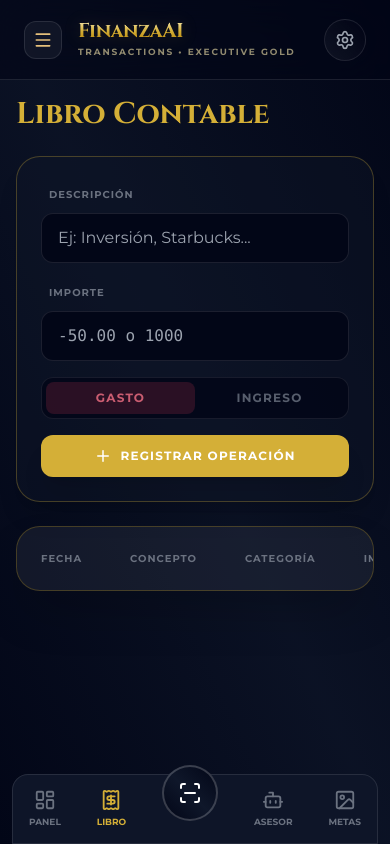
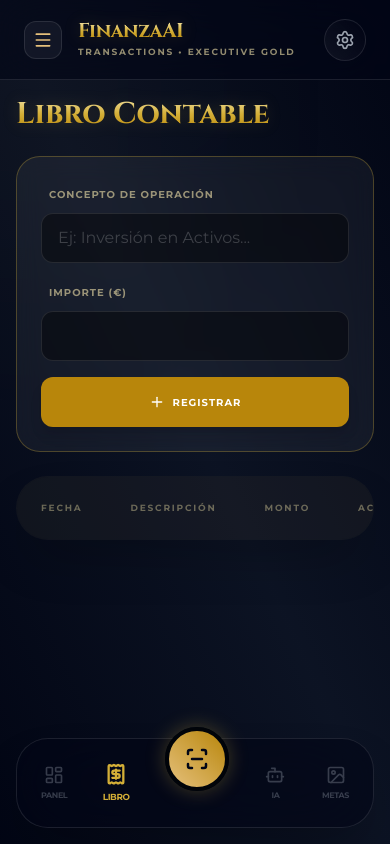
Before and after one commit to publicidadxacarlos-cell/FinanzaAI, a React (Vite) app: page / in a window 390 px wide. Both pictures are taken after a click on the button "LIBRO". Built offline with nearby package versions, Linux system fonts and the light colour scheme; a web font is replaced by a local one.

Commit message:
Versión Final: Estilo Dubái Premium, Puntos de Millar y Auto-Sync

```diff
--- a/src/App.tsx
+++ b/src/App.tsx
@@ -41,6 +41,21 @@
     if (mainElement) mainElement.scrollTo(0, 0);
   }, [currentView]);
 
+  // 🚀 FUNCIÓN PARA SINCRONIZAR UNA SOLA TRANSACCIÓN (AUTO-SYNC)
+  const syncSingleTransaction = async (t: Transaction) => {
+    const sheetUrl = localStorage.getItem('googleSheetUrl');
+    if (!sheetUrl) return;
+    try {
+      await fetch(sheetUrl, {
+        method: 'POST',
+        mode: 'no-cors',
+        body: JSON.stringify({ ...t, action: 'create' })
+      });
+    } catch (error) {
+      console.error("Error en auto-sync:", error);
+    }
+  };
+
   const handleSyncAll = async () => {
     const sheetUrl = localStorage.getItem('googleSheetUrl');
     if (!sheetUrl) { setView(View.SETTINGS); return; }
@@ -54,7 +69,6 @@
     setIsSyncing(false);
   };
 
-  // FUNCIONES DE CONTROL DE TRANSACCIONES
   const handleAddOrUpdate = (t: Transaction) => {
     setTransactions(prev => {
       const exists = prev.find(item => item.id === t.id);
@@ -63,6 +77,9 @@
       }
       return [t, ...prev];
     });
+
+    // Si es nueva (no estamos editando), sincronizar automáticamente
+    syncSingleTransaction(t);
   };
 
   const handleDelete = (id: string) => {
@@ -70,8 +87,10 @@
   };
 
   return (
-    <div className={`flex h-screen overflow-hidden bg-midnight relative`}>
-      <div className={`absolute inset-0 bg-gradient-to-tr ${currentTheme.gradient} opacity-70 pointer-events-none`} />
+    <div className={`flex h-screen overflow-hidden bg-[#010409] relative`}>
+      {/* REFLEJOS DE FONDO TIPO BANCO PRIVADO */}
+      <div className={`absolute inset-0 bg-gradient-to-tr ${currentTheme.gradient} opacity-80 pointer-events-none`} />
+      <div className="absolute top-[-10%] left-[-10%] w-[40%] h-[40%] bg-gold-500/5 blur-[120px] rounded-full pointer-events-none" />
 
       <Sidebar
         currentView={currentView}
@@ -104,6 +123,7 @@
                 updateTransaction={handleAddOrUpdate}
                 deleteTransaction={handleDelete}
                 theme={currentTheme}
+                onSync={handleSyncAll} // Pasamos la función de sync
               />
             )}
             {currentView === View.SCANNER && (
@@ -117,27 +137,32 @@
           </div>
         </main>
 
-        <nav className="md:hidden fixed bottom-0 left-3 right-3 bg-navy/95 backdrop-blur-xl border border-white/10 px-4 py-1.5 flex justify-between items-center z-50 rounded-t-2xl">
-          <button onClick={() => setView(View.DASHBOARD)} className={`flex flex-col items-center ${currentView === View.DASHBOARD ? currentTheme.text : 'text-gray-500'}`}>
-            <LayoutDashboard size={22} />
-            <span className="text-[9px] font-bold uppercase mt-1">Panel</span>
+        {/* BOTTOM NAV CON CRISTAL ESMERILADO */}
+        <nav className="md:hidden fixed bottom-4 left-4 right-4 bg-midnight/60 backdrop-blur-2xl border border-white/10 px-6 py-3 flex justify-between items-center z-50 rounded-[2rem] shadow-2xl">
+          <button onClick={() => setView(View.DASHBOARD)} className={`flex flex-col items-center transition-all ${currentView === View.DASHBOARD ? currentTheme.text + ' scale-110' : 'text-gray-500 opacity-50'}`}>
+            <LayoutDashboard size={20} strokeWidth={currentView === View.DASHBOARD ? 2.5 : 2} />
+            <span className="text-[8px] font-black uppercase mt-1 tracking-tighter">Panel</span>
           </button>
-          <button onClick={() => setView(View.TRANSACTIONS)} className={`flex flex-col items-center ${currentView === View.TRANSACTIONS ? currentTheme.text : 'text-gray-500'}`}>
-            <Receipt size={22} />
-            <span className="text-[9px] font-bold uppercase mt-1">Libro</span>
+
+          <button onClick={() => setView(View.TRANSACTIONS)} className={`flex flex-col items-center transition-all ${currentView === View.TRANSACTIONS ? currentTheme.text + ' scale-110' : 'text-gray-500 opacity-50'}`}>
+            <Receipt size={20} strokeWidth={currentView === View.TRANSACTIONS ? 2.5 : 2} />
+            <span className="text-[8px] font-black uppercase mt-1 tracking-tighter">Libro</span>
           </button>
-          <div className="relative -translate-y-4">
-            <button onClick={() => setView(View.SCANNER)} className={`bg-gradient-to-tr ${currentTheme.gradient} p-3.5 rounded-full border-2 border-white/20 text-white`}>
-              <ScanLine size={24} />
+
+          <div className="relative -translate-y-6">
+            <button onClick={() => setView(View.SCANNER)} className="bg-gradient-to-tr from-gold-400 to-gold-600 p-4 rounded-full border-4 border-[#010409] text-midnight shadow-[0_0_20px_rgba(212,175,55,0.3)]">
+              <ScanLine size={24} strokeWidth={2.5} />
             </button>
           </div>
-          <button onClick={() => setView(View.ASSISTANT)} className={`flex flex-col items-center ${currentView === View.ASSISTANT ? currentTheme.text : 'text-gray-500'}`}>
-            <Bot size={22} />
-            <span className="text-[9px] font-bold uppercase mt-1">Asesor</span>
+
+          <button onClick={() => setView(View.ASSISTANT)} className={`flex flex-col items-center transition-all ${currentView === View.ASSISTANT ? currentTheme.text + ' scale-110' : 'text-gray-500 opacity-50'}`}>
+            <Bot size={20} strokeWidth={currentView === View.ASSISTANT ? 2.5 : 2} />
+            <span className="text-[8px] font-black uppercase mt-1 tracking-tighter">IA</span>
           </button>
-          <button onClick={() => setView(View.VISION_BOARD)} className={`flex flex-col items-center ${currentView === View.VISION_BOARD ? currentTheme.text : 'text-gray-500'}`}>
-            <ImageIcon size={22} />
-            <span className="text-[9px] font-bold uppercase mt-1">Metas</span>
+
+          <button onClick={() => setView(View.VISION_BOARD)} className={`flex flex-col items-center transition-all ${currentView === View.VISION_BOARD ? currentTheme.text + ' scale-110' : 'text-gray-500 opacity-50'}`}>
+            <ImageIcon size={20} strokeWidth={currentView === View.VISION_BOARD ? 2.5 : 2} />
+            <span className="text-[8px] font-black uppercase mt-1 tracking-tighter">Metas</span>
           </button>
         </nav>
       </div>
--- a/src/pages/Transactions.tsx
+++ b/src/pages/Transactions.tsx
@@ -9,34 +9,38 @@
   updateTransaction?: (t: Transaction) => void;
   deleteTransaction?: (id: string) => void;
   theme: AppTheme;
+  onSync: () => Promise<void>;
 }
 
-const Transactions: React.FC<TransactionsProps> = ({ transactions, addTransaction, updateTransaction, deleteTransaction, theme }) => {
-  // Form State
+const Transactions: React.FC<TransactionsProps> = ({
+  transactions,
+  addTransaction,
+  updateTransaction,
+  deleteTransaction,
+  theme,
+  onSync
+}) => {
   const [description, setDescription] = useState('');
   const [amount, setAmount] = useState('');
   const [type, setType] = useState<TransactionType>(TransactionType.EXPENSE);
   const [category, setCategory] = useState('');
-
-  // Edit Mode State
   const [editingId, setEditingId] = useState<string | null>(null);
   const [loading, setLoading] = useState(false);
-
-  // Delete Confirmation State (ID of item waiting for confirmation)
   const [deleteConfirmId, setDeleteConfirmId] = useState<string | null>(null);
 
-  // Auto-detect Type based on Amount Sign
+  // ✅ CORRECCIÓN: Formateador con puntos de millar forzados
+  const formatCurrency = (val: number) =>
+    new Intl.NumberFormat('es-ES', {
+      style: 'currency',
+      currency: 'EUR',
+      minimumFractionDigits: 2,
+      maximumFractionDigits: 2 // Añadimos esto para evitar redondeos raros
+    }).format(val);
+
   useEffect(() => {
       if (!amount) return;
-
       const val = parseFloat(amount);
-      if (!isNaN(val)) {
-          if (val < 0) {
-              setType(TransactionType.EXPENSE);
-          } else {
-              setType(TransactionType.INCOME);
-          }
-      }
+      if (!isNaN(val)) setType(val < 0 ? TransactionType.EXPENSE : TransactionType.INCOME);
   }, [amount]);
 
   const handleEditClick = (t: Transaction) => {
@@ -46,39 +50,22 @@
       setAmount(displayAmount.toString());
       setType(t.type);
       setCategory(t.category);
-      setDeleteConfirmId(null); // Cancel any delete
       window.scrollTo({ top: 0, behavior: 'smooth' });
-  };
-
-  const cancelEdit = () => {
-      setEditingId(null);
-      setDescription('');
-      setAmount('');
-      setType(TransactionType.EXPENSE);
-      setCategory('');
   };
 
   const handleSubmit = async (e: React.FormEvent) => {
     e.preventDefault();
     if (!description || !amount) return;
-
     setLoading(true);
     try {
-      let finalCategory = category;
-      if (!finalCategory || !editingId) {
-          finalCategory = await categorizeTransaction(description);
-      }
-
+      let finalCategory = category || await categorizeTransaction(description);
       const numericAmount = parseFloat(amount);
-      const finalType = numericAmount < 0 ? TransactionType.EXPENSE : TransactionType.INCOME;
-      const absAmount = Math.abs(numericAmount);
-
       const transactionData: Transaction = {
         id: editingId || crypto.randomUUID(),
-        date: new Date().toISOString().split('T')[0],
+        date: new Date().toLocaleDateString('es-ES'),
         description,
-        amount: absAmount,
-        type: finalType,
+        amount: Math.abs(numericAmount),
+        type: numericAmount < 0 ? TransactionType.EXPENSE : TransactionType.INCOME,
         category: finalCategory
       };
 
@@ -87,11 +74,11 @@
           setEditingId(null);
       } else {
           addTransaction(transactionData);
+          // ✅ ACTIVADO: Sincronización automática tras añadir
+          onSync();
       }
 
-      setDescription('');
-      setAmount('');
-      setCategory('');
+      setDescription(''); setAmount(''); setCategory('');
     } catch (error) {
       console.error(error);
     } finally {
@@ -102,134 +89,59 @@
   return (
     <div className="space-y-6 animate-fade-in pb-16">
       <div className="flex justify-between items-center">
-          <h2 className={`text-3xl font-bold ${theme.text} font-executive`}>
-              {editingId ? '✏️ Editando Operación' : 'Libro Contable'}
+          <h2 className="gold-text-gradient font-executive text-3xl font-bold">
+              {editingId ? '✏️ Ajustar Operación' : 'Libro Contable'}
           </h2>
-          {editingId && (
-              <button onClick={cancelEdit} className="text-sm text-red-400 hover:text-red-300 underline">
-                  Cancelar Edición
-              </button>
-          )}
       </div>
 
-      <div className={`p-6 rounded-3xl border shadow-xl transition-all duration-300 bg-navy/40 ${editingId ? 'border-blue-500 shadow-blue-500/10' : theme.secondary}`}>
+      {/* FORMULARIO PREMIUM CON REFREJO DUBÁI */}
+      <div className={`p-6 rounded-3xl border bg-white/5 backdrop-blur-md transition-all ${editingId ? 'border-blue-500/50 shadow-blue-500/10' : 'border-gold-500/30'}`}>
         <form onSubmit={handleSubmit} className="grid grid-cols-1 md:grid-cols-4 gap-4 items-end">
           <div className="md:col-span-2 space-y-2">
-            <label className="text-[10px] text-gray-500 uppercase font-bold tracking-widest px-2">Descripción</label>
-            <input
-              type="text"
-              value={description}
-              onChange={(e) => setDescription(e.target.value)}
-              placeholder="Ej: Inversión, Starbucks..."
-              className={`w-full bg-midnight border border-white/10 rounded-xl px-4 py-3 text-white focus:outline-none focus:border-white/30 transition-colors`}
-            />
+            <label className="text-[10px] text-gold-300/60 uppercase font-black tracking-widest px-2">Concepto de Operación</label>
+            <input type="text" value={description} onChange={(e) => setDescription(e.target.value)} placeholder="Ej: Inversión en Activos..." className="w-full bg-black/40 border border-white/10 rounded-xl px-4 py-3 text-white focus:border-gold-500/50 outline-none transition-all placeholder:text-white/20" />
           </div>
-
           <div className="space-y-2">
-            <label className="text-[10px] text-gray-500 uppercase font-bold tracking-widest px-2">Importe</label>
-            <input
-              type="number"
-              step="0.01"
-              value={amount}
-              onChange={(e) => setAmount(e.target.value)}
-              placeholder="-50.00 o 1000"
-              className={`w-full bg-midnight border rounded-xl px-4 py-3 text-white font-mono focus:outline-none transition-colors ${
-                  parseFloat(amount) < 0 ? 'border-rose-500/50 text-rose-300' : parseFloat(amount) > 0 ? theme.secondary + ' ' + theme.text : 'border-white/10'
-              }`}
-            />
+            <label className="text-[10px] text-gold-300/60 uppercase font-black tracking-widest px-2">Importe (€)</label>
+            <input type="number" step="0.01" value={amount} onChange={(e) => setAmount(e.target.value)} className="w-full bg-black/40 border border-white/10 rounded-xl px-4 py-3 text-white font-serif outline-none focus:border-gold-500/50" />
           </div>
-
-          <div className="space-y-2">
-             <div className="flex bg-midnight rounded-xl p-1 border border-white/10 opacity-80 pointer-events-none">
-               <button
-                 type="button"
-                 className={`flex-1 py-2 rounded-lg text-xs font-bold transition-colors uppercase tracking-widest ${type === TransactionType.EXPENSE ? 'bg-rose-500/20 text-rose-400' : 'text-gray-500'}`}
-               >
-                 Gasto
-               </button>
-               <button
-                 type="button"
-                 className={`flex-1 py-2 rounded-lg text-xs font-bold transition-colors uppercase tracking-widest ${type === TransactionType.INCOME ? theme.primary + '/20 ' + theme.text : 'text-gray-500'}`}
-               >
-                 Ingreso
-               </button>
-             </div>
-          </div>
-
-          <button
-            type="submit"
-            disabled={loading}
-            className={`md:col-span-4 ${editingId ? 'bg-blue-600 hover:bg-blue-500' : `${theme.primary} ${theme.hover}`} text-white font-bold py-3 px-4 rounded-xl flex items-center justify-center space-x-2 transition-all shadow-xl uppercase tracking-widest text-xs`}
-          >
-            {loading ? <Loader2 className="animate-spin" /> : editingId ? <Save size={18} /> : <Plus size={18} />}
-            <span>
-                {loading ? 'Analizando...' : editingId ? 'Guardar Cambios' : 'Registrar Operación'}
-            </span>
+          <button type="submit" disabled={loading} className={`h-[50px] rounded-xl flex items-center justify-center gap-2 font-black uppercase text-[10px] tracking-widest transition-all ${editingId ? 'bg-blue-600' : 'bg-gold-600'} text-white shadow-lg shadow-gold-900/20 active:scale-95`}>
+            {loading ? <Loader2 className="animate-spin" /> : editingId ? <Save size={16} /> : <Plus size={16} />}
+            {loading ? 'Procesando...' : editingId ? 'Actualizar' : 'Registrar'}
           </button>
         </form>
       </div>
 
-      <div className={`bg-navy/20 rounded-3xl border ${theme.secondary} shadow-2xl overflow-hidden`}>
-        <div className="overflow-x-auto">
+      {/* TABLA DE LUJO */}
+      <div className="bg-black/30 rounded-[2.5rem] border border-white/5 overflow-hidden shadow-2xl">
         <table className="w-full text-left">
-            <thead className="bg-white/5 text-[10px] text-gray-500 uppercase tracking-widest font-bold">
+          <thead className="bg-white/5 text-[9px] text-gold-300/40 uppercase tracking-[0.2em] font-black">
             <tr>
               <th className="p-6">Fecha</th>
-                <th className="p-6">Concepto</th>
-                <th className="p-6">Categoría</th>
-                <th className="p-6 text-right">Importe</th>
+              <th className="p-6">Descripción</th>
+              <th className="p-6 text-right">Monto</th>
               <th className="p-6 text-right">Acciones</th>
             </tr>
           </thead>
           <tbody className="divide-y divide-white/5">
             {transactions.map((t) => (
-                <tr key={t.id} className={`hover:bg-white/5 transition-colors group ${editingId === t.id ? 'bg-white/5' : ''}`}>
-                  <td className="p-6 text-gray-500 font-mono text-xs">{t.date}</td>
-                  <td className="p-6 text-white font-semibold">{t.description}</td>
+              <tr key={t.id} className="hover:bg-white/[0.02] transition-colors group">
+                <td className="p-6 text-gray-500 font-serif text-xs">{t.date}</td>
                 <td className="p-6">
-                    <span className={`px-3 py-1 rounded-lg bg-midnight text-[10px] font-bold border border-white/5 uppercase tracking-widest ${theme.text}`}>
-                      {t.category}
-                    </span>
+                  <p className="text-white font-bold text-sm">{t.description}</p>
+                  <p className="text-[9px] text-gold-500/50 uppercase tracking-widest">{t.category}</p>
                 </td>
-                  <td className={`p-6 text-right font-bold font-executive text-lg ${t.type === TransactionType.INCOME ? theme.text : 'text-rose-500'}`}>
-                    {t.type === TransactionType.INCOME ? '+' : '-'}${t.amount.toFixed(2)}
+                <td className={`p-6 text-right font-serif font-bold text-lg ${t.type === TransactionType.INCOME ? 'text-emerald-400' : 'text-rose-400'}`}>
+                  {t.type === TransactionType.INCOME ? '+' : '-'}{formatCurrency(t.amount)}
                 </td>
                 <td className="p-6 text-right">
-                     <div className="flex justify-end gap-3">
+                  <div className="flex justify-end gap-2">
                     {deleteConfirmId === t.id ? (
-                            <div className="flex items-center bg-rose-500/10 rounded-xl p-1 animate-fade-in border border-rose-500/20">
-                                <button
-                                    onClick={() => {
-                                        if (deleteTransaction) deleteTransaction(t.id);
-                                        setDeleteConfirmId(null);
-                                    }}
-                                    className="p-2 rounded-lg bg-rose-600 text-white hover:bg-rose-500 transition-colors"
-                                >
-                                    <Check size={14} />
-                                </button>
-                                <button
-                                    onClick={() => setDeleteConfirmId(null)}
-                                    className="p-2 rounded-lg text-gray-400 hover:text-white transition-colors"
-                                >
-                                    <X size={14} />
-                                </button>
-                            </div>
+                      <button onClick={() => { deleteTransaction?.(t.id); setDeleteConfirmId(null); }} className="p-2 bg-rose-600 rounded-lg text-white"><Check size={14} /></button>
                     ) : (
                       <>
-                                <button
-                                    onClick={() => handleEditClick(t)}
-                                    className={`p-2 rounded-xl bg-white/5 text-gray-400 hover:text-white transition-all md:opacity-0 group-hover:opacity-100`}
-                                >
-                                    <Edit2 size={16} />
-                                </button>
-                                {deleteTransaction && (
-                                    <button
-                                        onClick={() => setDeleteConfirmId(t.id)}
-                                        className="p-2 rounded-xl bg-rose-500/10 text-rose-500 hover:bg-rose-500 hover:text-white transition-all md:opacity-0 group-hover:opacity-100"
-                                    >
-                                        <Trash2 size={16} />
-                                    </button>
-                                )}
+                        <button onClick={() => handleEditClick(t)} className="p-2 bg-white/5 rounded-lg text-gray-400 hover:text-gold-500"><Edit2 size={14} /></button>
+                        <button onClick={() => setDeleteConfirmId(t.id)} className="p-2 bg-white/5 rounded-lg text-gray-400 hover:text-rose-500"><Trash2 size={14} /></button>
                       </>
                     )}
                   </div>
@@ -240,7 +152,6 @@
         </table>
       </div>
     </div>
-    </div>
   );
 };
 
```
Also changed, not shown: src/pages/Dashboard.tsx (+12 -11 lines). Lines whose indentation alone changed are shown as unchanged.
